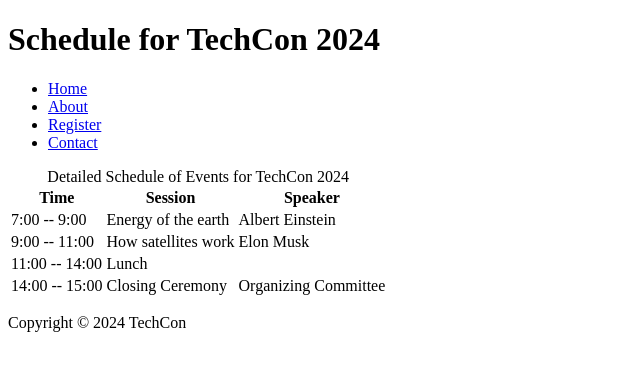
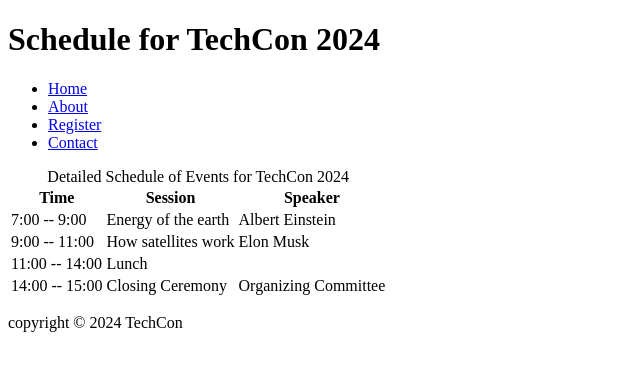
Before and after one commit to dimbyr/TechCon_HTML, a plain HTML site: page techcon_website/schedule.html in a window 1280 px wide. Shown: the full height of the page, 0-640 px from the left. Drawn offline with Linux system fonts and the light colour scheme.

Commit message:
Fixed typo 'Copyright'

```diff
--- a/techcon_website/schedule.html
+++ b/techcon_website/schedule.html
@@ -39,7 +39,7 @@
   </main>
   <footer>
     <p>
-       Copyright &copy; 2024 TechCon
+       copyright &copy; 2024 TechCon
     </p>
   </footer>
 </body>
```
